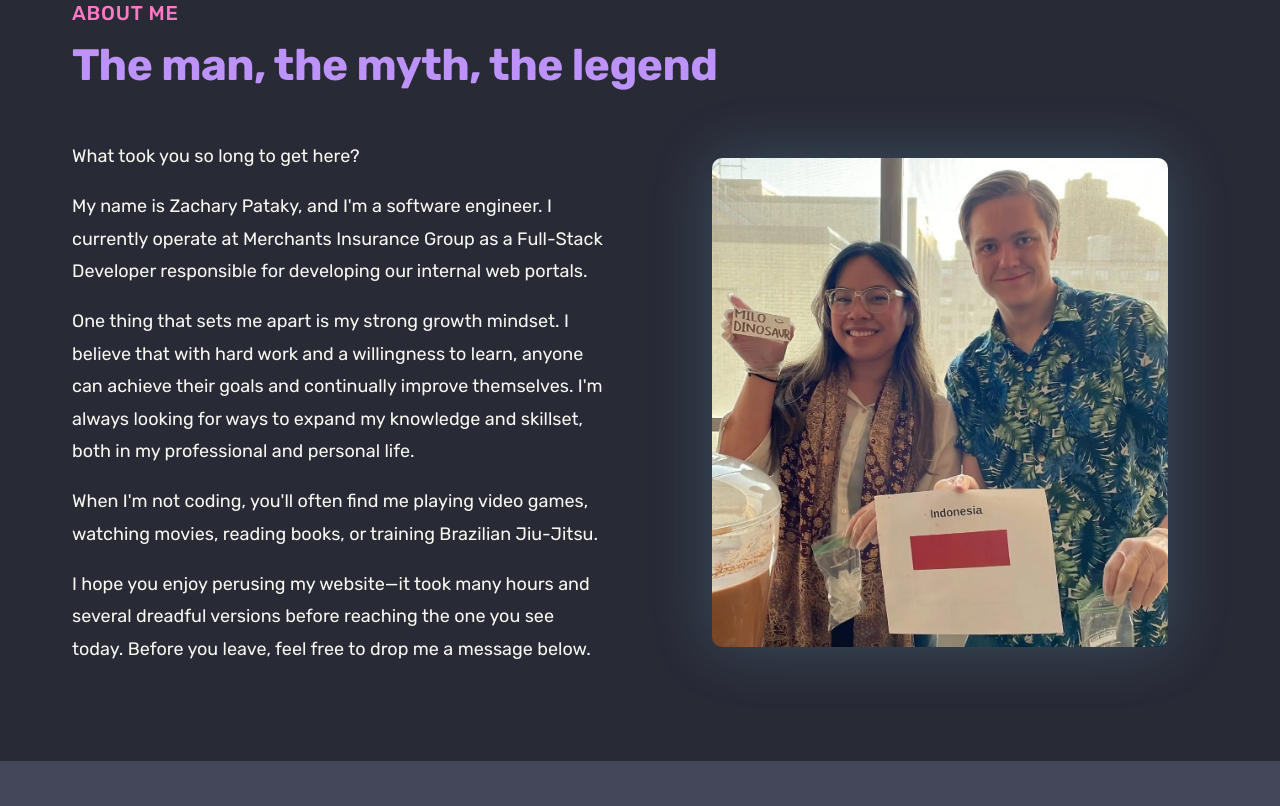
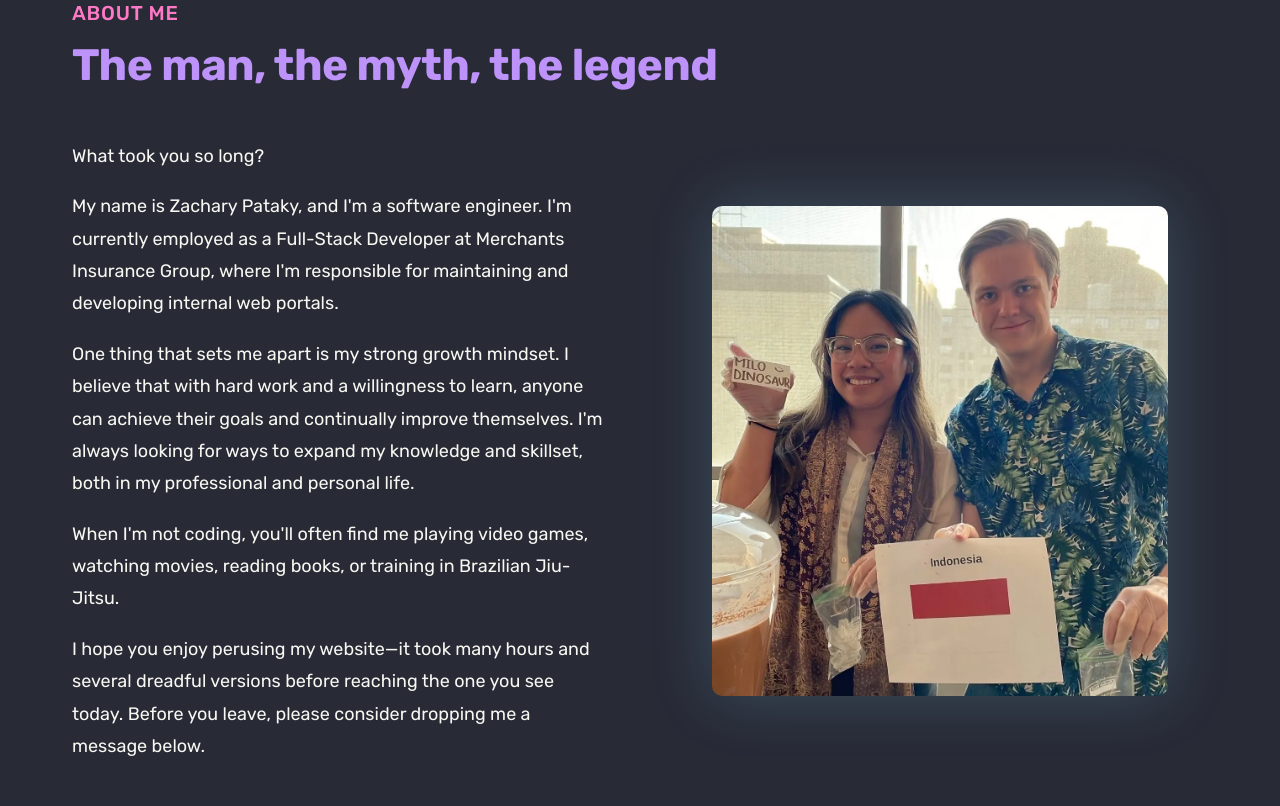
Before and after one commit to ZacharyPataky/personal-website, a plain HTML site: page index.html in a window 1280 px wide. Shown: the part 893-1699 px from the top of the page. Drawn offline with nearby package versions, Linux system fonts and the light colour scheme.

Commit message:
Update About Me text

```diff
--- a/index.html
+++ b/index.html
@@ -70,11 +70,10 @@
             <div class="container grid grid--2-cols">
                 <div class="about-me--text-box">
                     <p class="about-me--paragraph">
-                        What took you so long to get here?
+                        What took you so long?
                     </p>
                     <p class="about-me--paragraph">
-                        My name is Zachary Pataky, and I'm a software engineer. I currently operate at Merchants
-                        Insurance Group as a Full-Stack Developer responsible for developing our internal web portals.
+                        My name is Zachary Pataky, and I'm a software engineer. I'm currently employed as a Full-Stack Developer at Merchants Insurance Group, where I'm responsible for maintaining and developing internal web portals.
                     </p>
                     <p class="about-me--paragraph">
                         One thing that sets me apart is my strong growth mindset. I believe that with hard work
@@ -84,11 +83,11 @@
                     </p>
                     <p class="about-me--paragraph">
                         When I'm not coding, you'll often find me playing video games, watching movies, reading books,
-                        or training Brazilian Jiu-Jitsu.
+                        or training in Brazilian Jiu-Jitsu.
                     </p>
                     <p class="about-me--paragraph">
                         I hope you enjoy perusing my website—it took many hours and several dreadful versions before
-                        reaching the one you see today. Before you leave, feel free to drop me a message below.
+                        reaching the one you see today. Before you leave, please consider dropping me a message below.
                     </p>
                 </div>
                 <div class="about-me--image-box">
```
